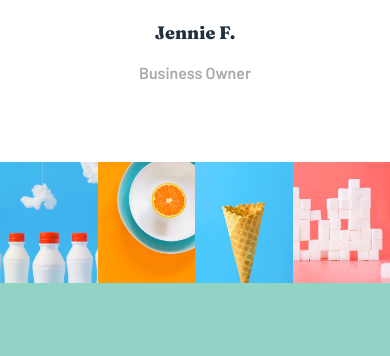
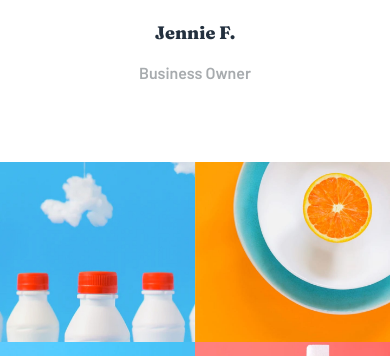
Before and after one commit to RichardBacon/sunnyside-agency-landing-page, a website built with Parcel: page src/index.html in a window 390 px wide. Shown: the part 4306-4662 px from the top of the page. Built offline with nearby package versions, Linux system fonts and the light colour scheme.

Commit message:
Make image gallery responsive on small screens

```diff
--- a/src/scss/components/_gallery.scss
+++ b/src/scss/components/_gallery.scss
@@ -1,9 +1,18 @@
 .gallery {
   display: flex;
+
+  @include respond(small) {
+    flex-wrap: wrap;
+  }
 }
 
 .gallery__image {
   object-fit: cover;
   object-position: center;
   width: 25%;
+
+  @include respond(small) {
+    height: 18rem;
+    width: 50%;
+  }
 }
```
